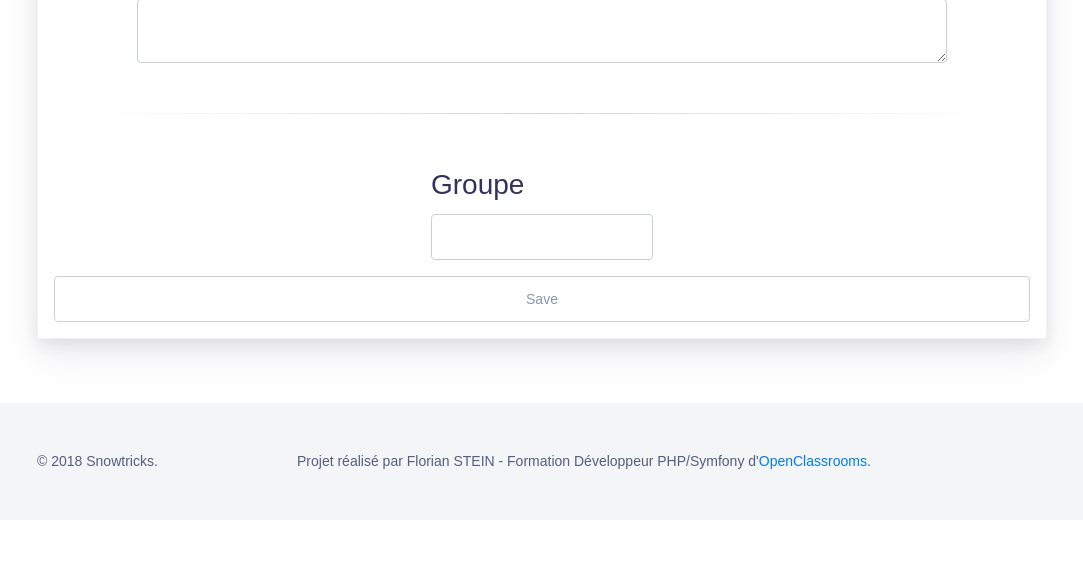
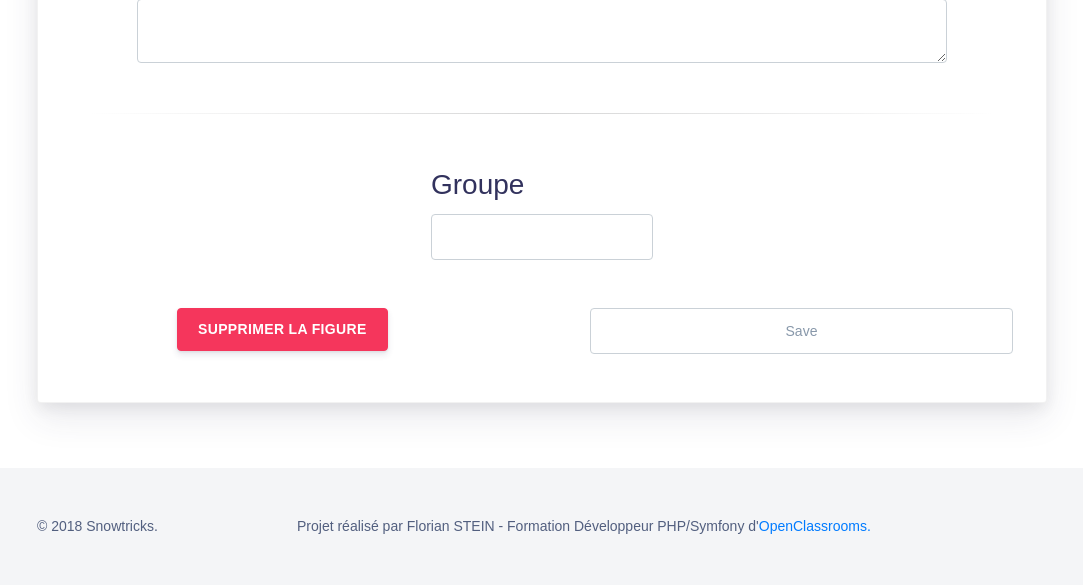
Before and after one commit to FloStn/P6, a Symfony app: template templates/trick/edit.html.twig in a window 1280 px wide. Shown: the part 1331-1916 px from the top of the page, without its empty margins (98-1181 px from the left). Before the commit the page ends 1800 px from the top, so only its background shows below. Run offline with Twig, Linux system fonts and the light colour scheme; the template is opened without the code that fills it, so the values that code supplies are empty; form fields are guessed from the names that the template uses; some libraries are stand-ins or nearby versions.

Commit message:
Adding 'delete' button on the edit page.

```diff
--- a/src/Form/TrickType.php
+++ b/src/Form/TrickType.php
@@ -60,7 +60,7 @@ class TrickType extends AbstractType
             ->add('save', SubmitType::class, [
                 'attr' => [
                     'class' => 'btn btn-primary', ],
-                'label' => 'Enregistrer les changements',
+                'label' => 'Enregistrer',
             ])
         ;
     }
--- a/templates/trick/edit.html.twig
+++ b/templates/trick/edit.html.twig
@@ -101,8 +101,13 @@
                <h3>Groupe</h3>
                {{ form_widget(trickForm.trickGroup) }}
             </div>
-            <div class="col-12 text-center p-3">
-               {{ form_widget(trickForm.save) }}
+            <div class="row">
+               <div class="col-lg-6 col-md-6 col-sm-12 col-xs-12 text-center p-5">
+                  <a class="btn btn-danger text-white" data-toggle="modal" data-target="#modalTrickDelete{{ trick.id }}">Supprimer la figure</a>
+               </div>
+               <div class="col-lg-6 col-md-6 col-sm-12 col-xs-12 text-center p-5">
+                  {{ form_widget(trickForm.save) }}
+               </div>
             </div>
          </div>
       </div>
@@ -110,6 +115,7 @@
       {{ form_end(trickForm) }}
    </section>
    {% if trick.imageForward is not null %}{% include 'modal/image_forward_delete.html.twig' %}{% endif %}
+   {% include 'modal/trick_delete.html.twig' %}
 </main>
 {% endblock %}
 {% block javascript %}
```
